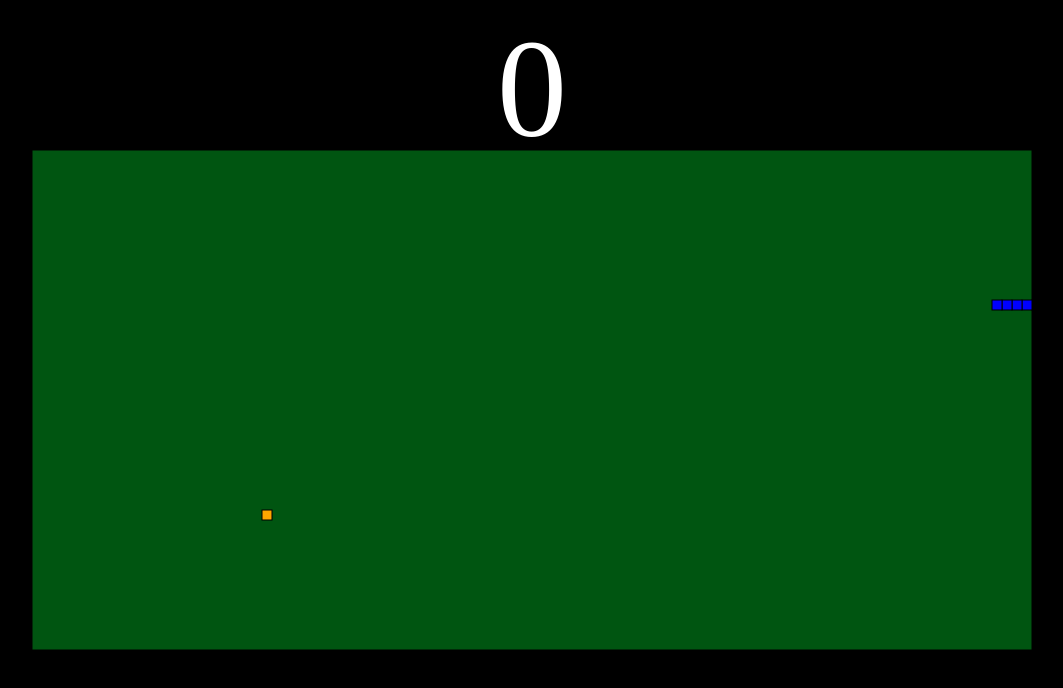
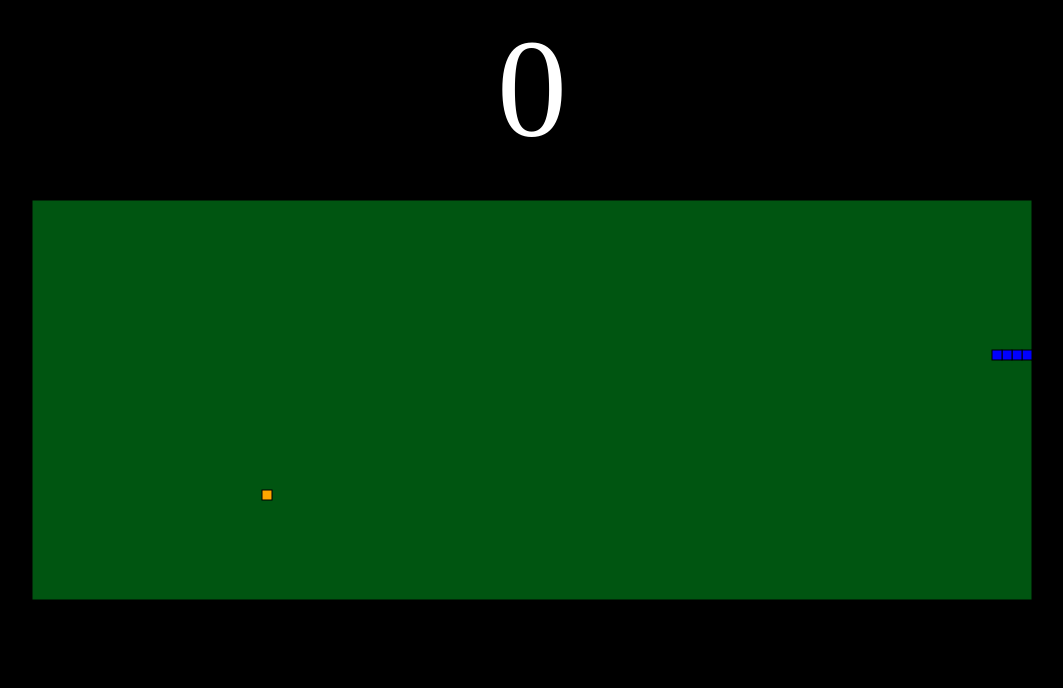
Before and after one commit to AkashNeil/SpeedySnake, a plain HTML site: page index.html in a window 1280 px wide. Shown: the whole page, without its empty margins (108-1171 px from the left). Drawn offline with Linux system fonts and the light colour scheme.

Commit message:
no message

```diff
--- a/index.html
+++ b/index.html
@@ -7,7 +7,7 @@
 
 <body>
     <div id="score">0</div>
-    <canvas id="gameCanvas" width="1000" height="500"></canvas>
+    <canvas id="gameCanvas" width="1000" height="400"></canvas>
     <style>
         #gameCanvas {
             position: absolute;
```
